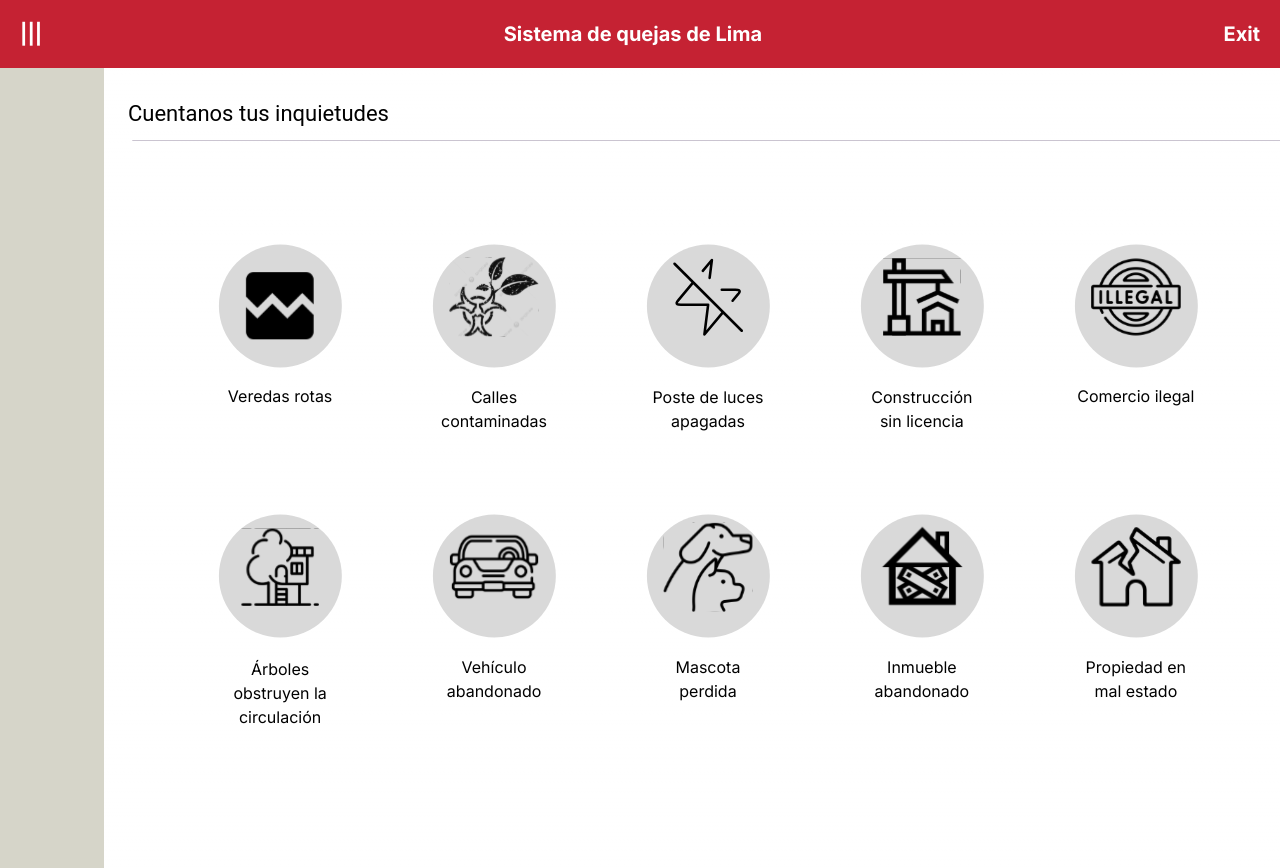
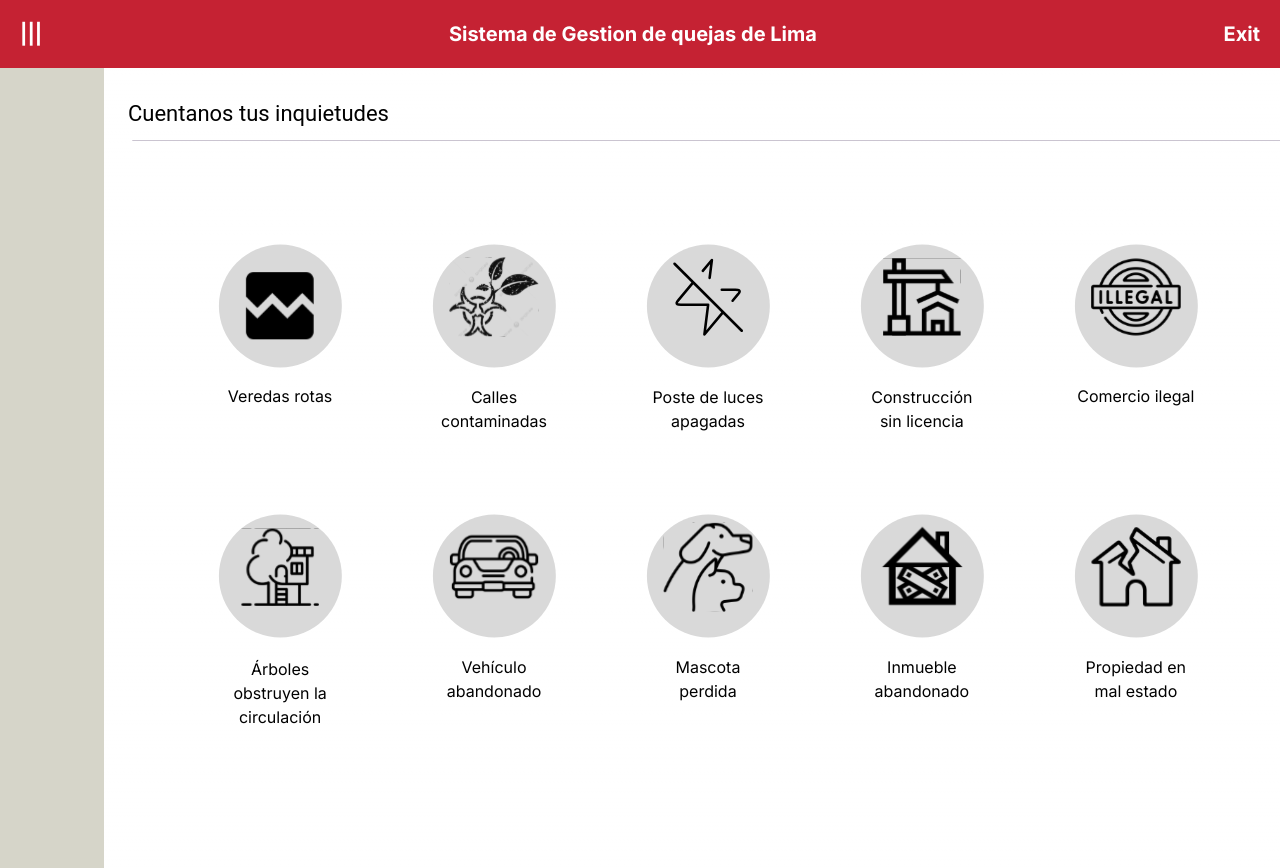
Before and after one commit to Ing-Software-InLima/InLima, a Next.js app: page /home in a window 1280 px wide. Shown: the top 868 px of the page. Built offline with nearby package versions, Linux system fonts and the light colour scheme; no server answers.

Commit message:
Fix esteticos

```diff
--- a/src/components/HeaderInLima.jsx
+++ b/src/components/HeaderInLima.jsx
@@ -1,14 +1,14 @@
 import api_usuario from "@/api/usuario"
 import { useRouter } from "next/navigation"
 
-export default function HeaderInLima({ toggleNav, Nav }) {
+export default function HeaderInLima({ toggleNav, Nav, role }) {
     return (
         <div className="bg-inLima_red py-5 text-center text-white font-bold text-xl flex justify-between">
             <button onClick={toggleNav} className={`ml-5 transition ${Nav ? 'rotate-0' : 'rotate-90'} hover:text-gray-200`}>
                 |||
             </button>
             <div className="">
-                Sistema de quejas de Lima
+                {role === 1? "Sistema de quejas de Lima": "Sistema de Gestion de quejas de Lima"}
             </div>
             <div className="mr-5">
                 <button onClick={() => {
--- a/src/components/Layout.jsx
+++ b/src/components/Layout.jsx
@@ -1,21 +1,40 @@
 'use client'
 import Navbar from "@/components/Navbar"
 import HeaderInLima from "@/components/HeaderInLima"
-import { useState } from "react"
-export default function Layout({ children}) {
+import { useEffect, useState } from 'react';
+import apirol from '@/api/usuario';
+
+export default function Layout({ children }) {
     const [Nav, setNav] = useState(true);
     const toggleNav = () => {
         setNav(!Nav);
     }
+
+    const [role, setRole] = useState(null);
+
+    useEffect(() => {
+        // Llama a obtenerRol para obtener el rol del usuario cuando el componente se monta
+        const fetchUserRole = async () => {
+            try {
+                const response = await apirol.obtenerRol();
+                setRole(response.data.rol);
+            } catch (error) {
+                console.error('Error obteniendo el rol del usuario:', error);
+            }
+        };
+        fetchUserRole();
+    }, []);
+
+
     return (
         <>
-        <HeaderInLima toggleNav = {toggleNav} Nav = {Nav}/>
-        <div className="flex flex-row min-h-screen max-w-full">
-            {Nav && <Navbar/>}
-            <div className="flex-grow p-6 max-w-full">
-                {children}
+            <HeaderInLima toggleNav={toggleNav} Nav={Nav} role={role} />
+            <div className="flex flex-row min-h-screen max-w-full">
+                {Nav && <Navbar role={role} />}
+                <div className="flex-grow p-6 max-w-full">
+                    {children}
+                </div>
             </div>
-        </div>
         </>
     )
 }
--- a/src/components/Navbar.jsx
+++ b/src/components/Navbar.jsx
@@ -1,23 +1,7 @@
 import Link from "next/link"
-import { useEffect, useState } from 'react';
-import apirol from '@/api/usuario';
 
-export default function Navbar() {
-    const [role, setRole] = useState(null);
+export default function Navbar({role}) {
 
-    useEffect(() => {
-        // Llama a obtenerRol para obtener el rol del usuario cuando el componente se monta
-        const fetchUserRole = async () => {
-          try {
-            const response = await apirol.obtenerRol();
-            setRole(response.data.rol);
-          } catch (error) {
-            console.error('Error obteniendo el rol del usuario:', error);
-          }
-        };
-
-        fetchUserRole();
-      }, []);
 
     return (
         <nav className="bg-inLima_beige px-8 py-9">
@@ -25,7 +9,7 @@ export default function Navbar() {
                 {role === 1 ? (
                     <>
                         <li><Link href="/home">Quejas</Link></li>
-                        <li><Link href="/estado">Estado</Link></li>
+                        <li><Link href="/estado">Historial</Link></li>
                         <li><Link href="/perfil">Perfil</Link></li>
                     </>
                 ) : role === 2 ? (
--- a/src/components/Reputacion.jsx
+++ b/src/components/Reputacion.jsx
@@ -4,7 +4,7 @@ import Stack from '@mui/material/Stack';
 
 export default function Reputacion({ calificacion }) {
     // Asegurarse de que la calificación sea un número válido y está en el rango de 1 a 5
-    const rating = typeof calificacion === 'number' ? Math.max(1, Math.min(5, calificacion)) : 1;
+    const rating = typeof calificacion === 'number' ? Math.max(0, Math.min(5, calificacion)) : 0;
 
     return (
         <div className="flex items-center">
```
